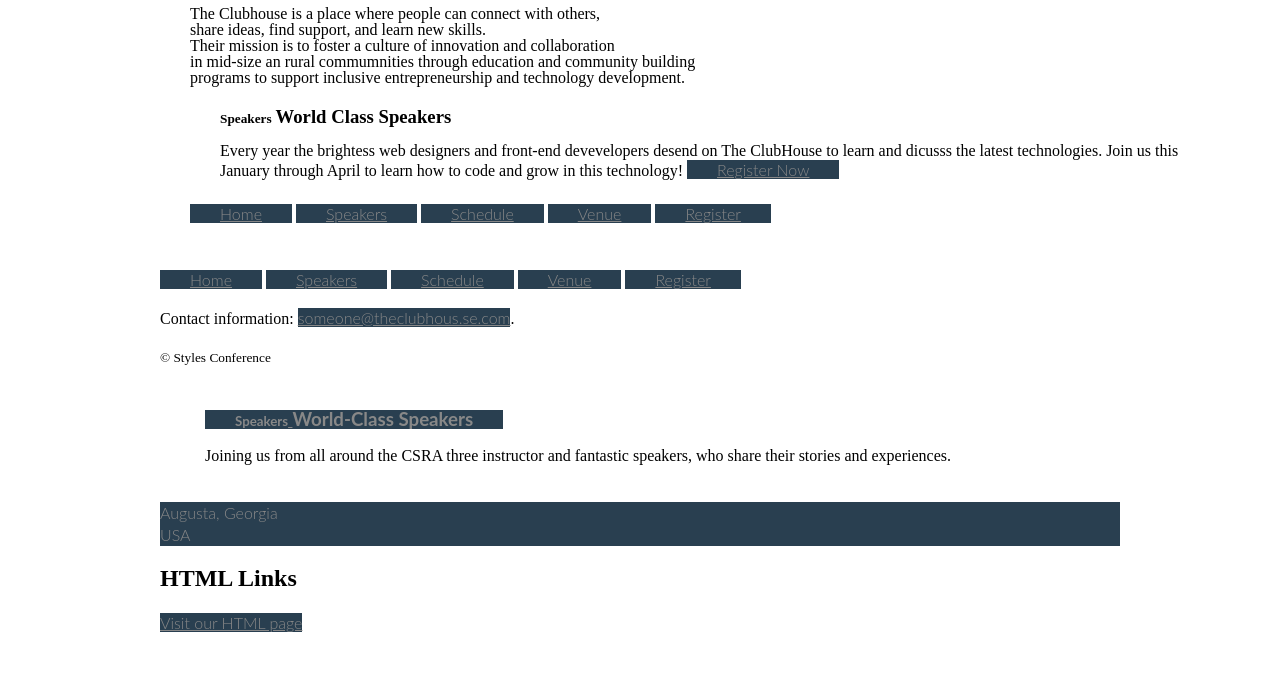
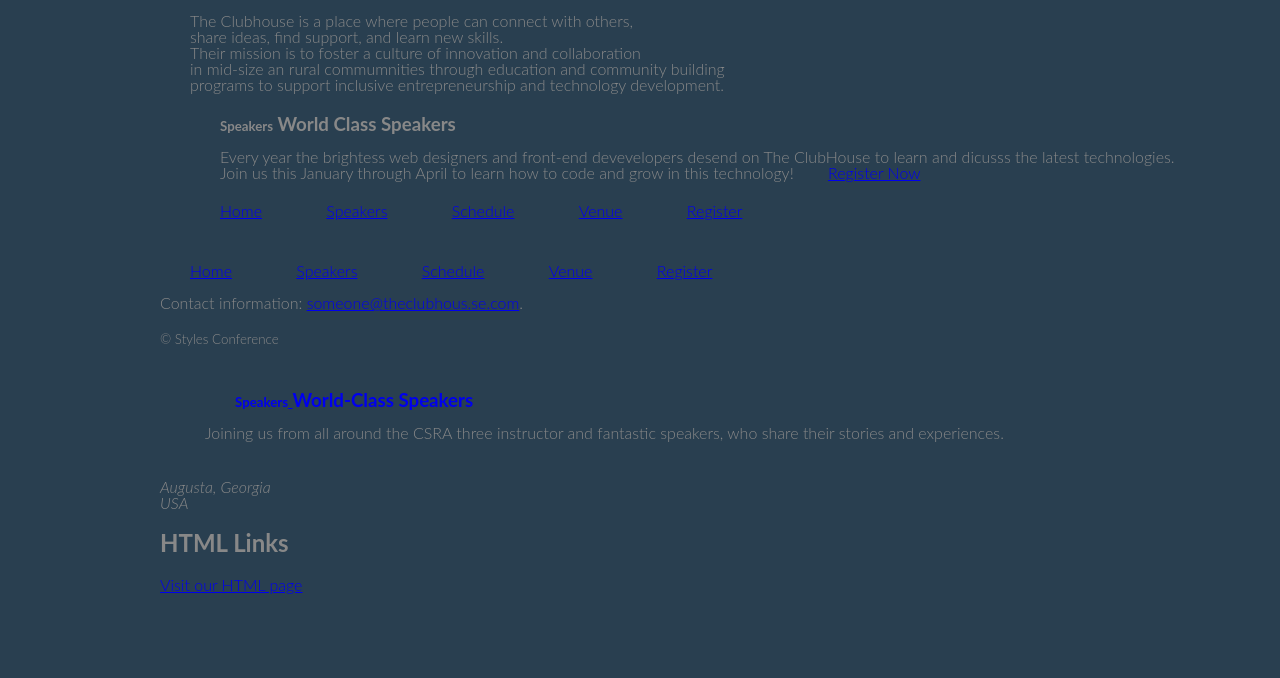
Before and after one commit to Harrisjl/work, a plain HTML site: page homework/stylescoding/index.html in a window 1280 px wide. Shown: the part 288-966 px from the top of the page. After the commit the page ends 903 px from the top, so only its background shows below. Drawn offline with Linux system fonts and the light colour scheme.

Commit message:
StyleSheets update

```diff
--- a/homework/stylescoding/assets/stylesheets/main.css
+++ b/homework/stylescoding/assets/stylesheets/main.css
@@ -3,7 +3,11 @@
 */
 
 html,
-body,
+body {
+  background: #293f50;
+  color: #888;
+  font: 300 16px/22px "Lato", "Open Sans", "Helvetica Neue", Helvetica, Arial, sans-serif;
+}
 div,
 span,
 applet,
@@ -38,11 +42,7 @@ acronym,
 address,
 big,
 cite,
-code {
-  background: #293f50;
-  color: #888;
-  font: 300 16px/22px "Lato", "Open Sans", "Helvetica Neue", Helvetica, Arial, sans-serif;
-}
+code
 del,
 dfn,
 em,
```
Also changed, not shown: homework/week4.html (added, +9 -0 lines), homework/week4.js (added, +8 -0 lines).
